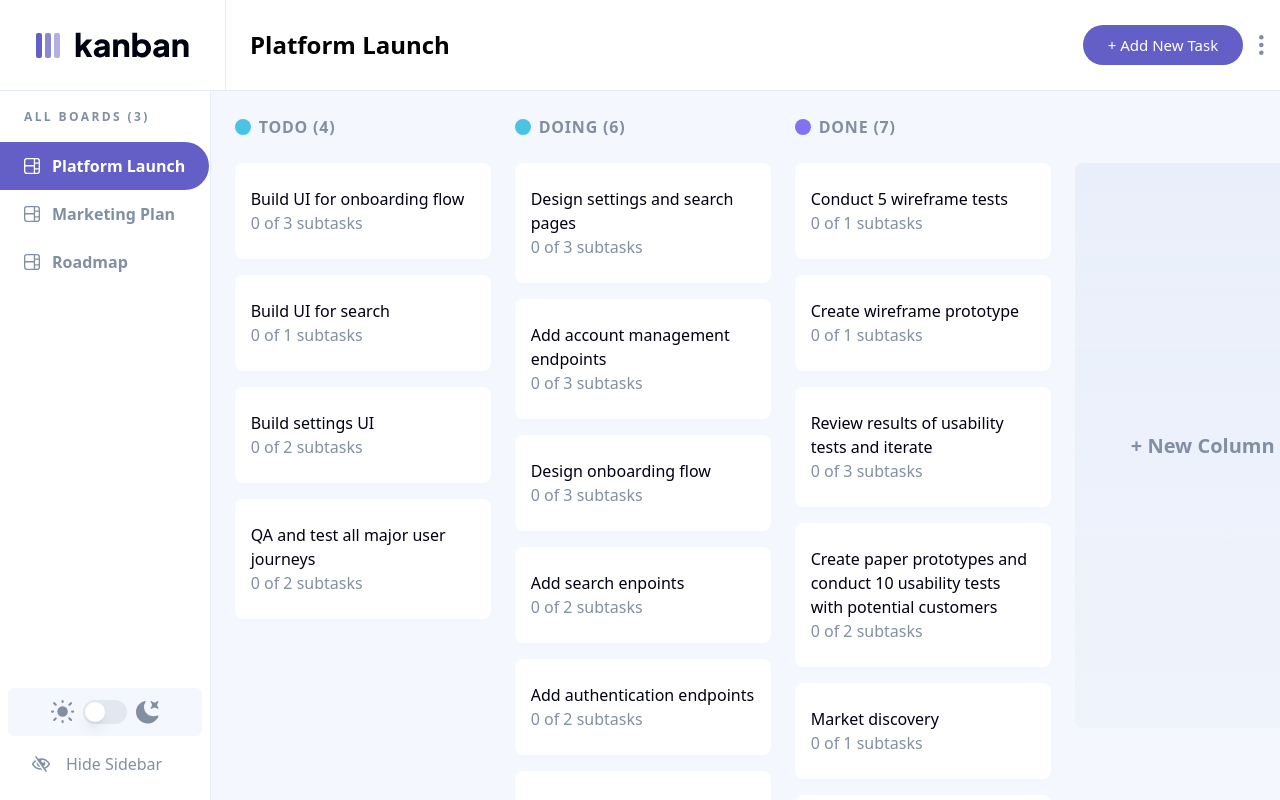
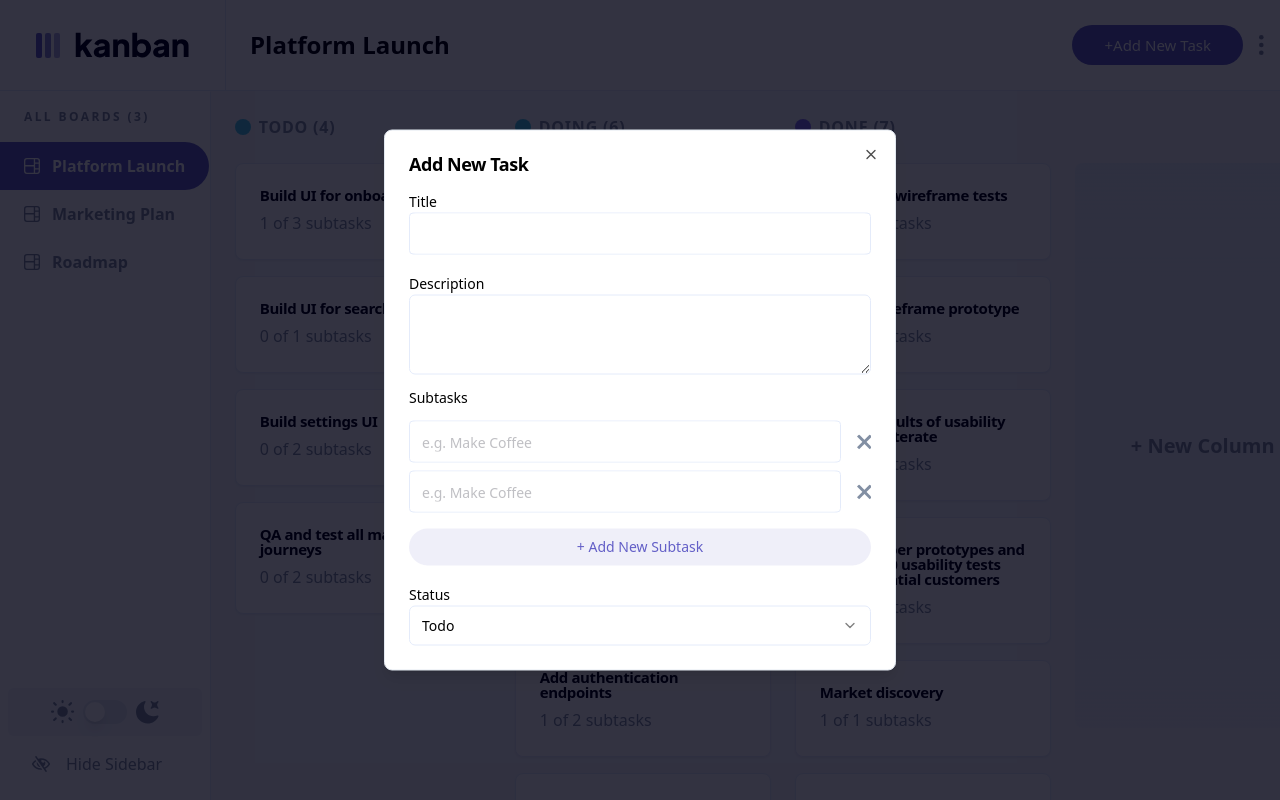
Before and after one commit to Krymancer/kanban-task-management, a Next.js app: page / in a window 1280 px wide. Both pictures are taken after a click on the button "+ Add New Task". Built offline with nearby package versions, Linux system fonts and the light colour scheme.

Commit message:
feat: add task dialog

```diff
--- a/package.json
+++ b/package.json
@@ -11,6 +11,7 @@
   "dependencies": {
     "@radix-ui/react-checkbox": "^1.0.4",
     "@radix-ui/react-dialog": "^1.0.5",
+    "@radix-ui/react-label": "^2.0.2",
     "@radix-ui/react-select": "^2.0.0",
     "@radix-ui/react-slot": "^1.0.2",
     "@radix-ui/react-switch": "^1.0.3",
--- a/src/app/components/page.tsx
+++ b/src/app/components/page.tsx
@@ -7,6 +7,7 @@ import { Select, SelectContent, SelectGroup, SelectItem, SelectTrigger, SelectVa
 import { useState } from "react";
 
 import { TextField } from "@/components/text-field";
+import { CheckboxContainer } from "@/components/checkbox";
 
 export default function ComponentsPage() {
   const [checked, setChecked] = useState(false);
@@ -24,10 +25,7 @@ export default function ComponentsPage() {
       <ThemeToggle />
       <div className="min-h-screen flex items-center justify-center gap-10 p-40">
         <div className="flex flex-col space-y-4 w-full">
-          <div className="flex gap-4 items-center bg-light-gray dark:bg-very-dark-gray h-10 p-3 rounded-md hover:bg-main-purple-hover/25 dark:hover:bg-main-purple-hover/25">
-            <Checkbox id="checkbox" />
-            <label htmlFor="checkbox" className="text-xs font-bold peer-data-[state=checked]:line-through">Checkbox</label>
-          </div>
+          <CheckboxContainer label="Checkbox" id="checkbox" />
           <TextField value={value} onChange={(e) => setValue(e.target.value)} label="Fodase" placeholder="teste 123" />
           <Select>
             <SelectTrigger className="w-full">
--- a/src/app/page.tsx
+++ b/src/app/page.tsx
@@ -3,6 +3,10 @@
 import { Header } from '@/components/header';
 import { Columns } from '@/components/columns';
 import { Sidebar } from '@/components/sidebar/desktop';
+import { Button } from '@/components/ui/button';
+import { Dialog, DialogTitle, DialogTrigger, DialogContent, DialogHeader, DialogDescription, DialogFooter } from '@/components/ui/dialog';
+import { Label } from '@/components/ui/label';
+import { Input } from '@/components/ui/input';
 
 export default function Home() {
   return (
--- a/src/components/Checkbox.tsx
+++ b/src/components/Checkbox.tsx
@@ -2,14 +2,15 @@
 
 import { CheckboxProps } from "@radix-ui/react-checkbox";
 import { Checkbox } from "./ui/checkbox";
+import { Label } from "./ui/label";
 
 type Props = { label: string; } & CheckboxProps
 
 export function CheckboxContainer(props: Props) {
   return (
     <div className="flex gap-4 items-center bg-light-gray dark:bg-very-dark-gray h-10 p-3 rounded-md hover:bg-main-purple-hover/25 dark:hover:bg-main-purple-hover/25">
-      <Checkbox id={props.id} onCheckedChange={props.onCheckedChange} value={props.value} />
-      <label htmlFor={props.id} className="text-xs font-bold peer-data-[state=checked]:line-through">{props.label}</label>
+      <Checkbox id={props.id} onCheckedChange={props.onCheckedChange} checked={props.checked} />
+      <Label htmlFor={props.id} className="text-xs font-bold peer-data-[state=checked]:line-through" >{props.label}</Label>
     </div>
   );
 }
--- a/src/components/Header.tsx
+++ b/src/components/Header.tsx
@@ -1,9 +1,17 @@
+"use client";
+
+import { useEffect, useState } from "react";
+
 import { LogoLight, LogoDark, LogoMobile } from "@/components/logos";
-
 import { SidebarPopup } from '@/components/sidebar/popup';
 import { useSelectedBoard } from '@/hooks/useSelectedBoard';
-import { Button } from './ui/button';
-import { VerticalEllipses } from '@/components/icons';
+import { Button } from '@/components/ui/button';
+import { CrossIcon, VerticalEllipses } from '@/components/icons';
+import { Dialog, DialogContent, DialogHeader, DialogTitle, DialogTrigger } from "@/components/ui/dialog";
+import { Select, SelectContent, SelectGroup, SelectItem, SelectTrigger, SelectValue } from "@/components/ui/select";
+import { TextField } from "@/components/text-field";
+import { Label } from "@/components/ui/label";
+import { Textarea } from "@/components/ui/textarea";
 
 function Logo() {
   return (
@@ -18,6 +26,14 @@ function Logo() {
 export function Header() {
   const { selected } = useSelectedBoard();
 
+  const [isClient, setIsClient] = useState(false)
+
+  useEffect(() => {
+    setIsClient(true)
+  }, [])
+
+  if (!isClient) return null;
+
   return (
     <header className='flex items-center dark:bg-dark-gray border-b border-b-lines-light dark:border-b-lines-dark'>
       <div className='flex flex-col gap-4 px-4 py-5 sm:px-9 sm:py-8 sm:border-r border-r-lines-light dark:border-r-lines-dark'>
@@ -31,12 +47,59 @@ export function Header() {
         </div>
 
         <div className='flex gap-4 items-center'>
-          <Button className='min-w-12 w-12 sm:hidden' onClick={() => { }}>
-            +
-          </Button>
-          <Button className='hidden min-w-40 w-40 sm:flex' size="lg" onClick={() => { }}>
-            + Add New Task
-          </Button>
+          <Dialog>
+            <DialogTrigger asChild>
+              <Button className='' size="lg" onClick={() => { }}>
+                + <span className="hidden sm:block">Add New Task</span>
+              </Button>
+            </DialogTrigger>
+            <DialogContent>
+              <DialogHeader>
+                <DialogTitle className="font-bold text-start w-full flex justify-between">
+                  Add New Task
+                </DialogTitle>
+              </DialogHeader>
+              <div className="flex flex-col gap-4">
+                <div>
+                  <Label>Title</Label>
+                  <TextField value="" onChange={() => { }} />
+                </div>
+                <div>
+                  <Label>Description</Label>
+                  <Textarea />
+                </div>
+                <div className="flex flex-col gap-4">
+                  <Label>Subtasks</Label>
+                  <div className="flex flex-col gap-2">
+                    <div className="flex gap-4 items-center">
+                      <TextField value="" placeholder="e.g. Make Coffee" onChange={() => { }} />
+                      <CrossIcon />
+                    </div>
+                    <div className="flex gap-4 items-center">
+                      <TextField value="" placeholder="e.g. Make Coffee" onChange={() => { }} />
+                      <CrossIcon />
+                    </div>
+                    <Button variant="secondary" className="w-full mt-2">+ Add New Subtask</Button>
+                  </div>
+                </div>
+                <div>
+                  <Label>Status</Label>
+                  <Select defaultValue={"Todo"} value={"Todo"}>
+                    <SelectTrigger className="w-full">
+                      <SelectValue placeholder="Select..." defaultValue={"Todo"} />
+                    </SelectTrigger>
+                    <SelectContent>
+                      <SelectGroup>
+                        <SelectItem value="Todo">Todo</SelectItem>
+                        <SelectItem value="Doing">Doing</SelectItem>
+                        <SelectItem value="Done">Done</SelectItem>
+                      </SelectGroup>
+                    </SelectContent>
+                  </Select>
+                </div>
+              </div>
+            </DialogContent>
+          </Dialog>
           <VerticalEllipses />
         </div>
       </div>
--- a/src/components/columns/colored-circle.tsx
+++ b/src/components/columns/colored-circle.tsx
@@ -1,4 +1,17 @@
+"use client";
+
+import { useEffect, useState } from "react";
+
 export function ColoredCircle() {
+  const [isClient, setIsClient] = useState(false)
+
+  useEffect(() => {
+    setIsClient(true)
+  }, [])
+
+  if (!isClient) return null;
+
+
   const colors = 3;
   const randomColor = Math.floor(Math.random() * colors);
 
--- a/src/components/columns/row-item.tsx
+++ b/src/components/columns/row-item.tsx
@@ -1,12 +1,64 @@
 import { Task } from "@/types/board";
+import { Card, CardFooter, CardHeader, CardTitle } from "@/components/ui/card";
+import { DialogHeader, DialogTrigger, Dialog, DialogContent, DialogTitle, DialogDescription, DialogFooter, DialogClose } from "@/components/ui/dialog";
+import { Select, SelectContent, SelectGroup, SelectItem, SelectLabel, SelectTrigger, SelectValue } from "@/components/ui/select";
+
+import { CheckboxContainer } from "@/components/checkbox";
+import { VerticalEllipses } from "../icons";
+
 
 type RowItemProps = Task;
 
-export function RowItem({ title, subtasks }: RowItemProps) {
+export function RowItem({ title, description, status, subtasks }: RowItemProps) {
+
+  const completedSubtasks = subtasks.filter(subtask => subtask.isCompleted).length;
+  const totalSubtasks = subtasks.length;
+
   return (
-    <div className='px-4 py-6 rounded-lg max-w-64 bg-white dark:bg-dark-gray text-black dark:text-white  '>
-      <h1>{title}</h1>
-      <p className='text-medium-gray'>{`0 of ${subtasks.length} subtasks`}</p>
-    </div>
+    <Dialog>
+      <DialogTrigger asChild>
+        <Card className="max-w-64">
+          <CardHeader className="pb-2">
+            <CardTitle>{title}</CardTitle>
+          </CardHeader>
+          <CardFooter className='text-medium-gray'>
+            {`${completedSubtasks} of ${totalSubtasks} subtasks`}
+          </CardFooter>
+        </Card>
+      </DialogTrigger>
+
+      <DialogContent className="w-[300px] sm:w-[480px]">
+        <DialogHeader>
+          <DialogTitle className="font-bold text-start w-full flex justify-between">
+            {title}
+            <VerticalEllipses className="mr-4" />
+          </DialogTitle>
+        </DialogHeader>
+        <DialogDescription className="w-full flex flex-col gap-4">
+          {description}
+        </DialogDescription>
+        <div>
+          <h3 className="text-black dark:text-white font-bold mb-4">Subtasks ({completedSubtasks} of {totalSubtasks})</h3>
+          <div className="flex flex-col gap-2">
+            {subtasks.map((subtask, index) => (<CheckboxContainer key={index} label={subtask.title} checked={subtask.isCompleted} />))}
+          </div>
+        </div>
+        <div>
+          <h3 className="text-black dark:text-white font-bold mb-4">Current status {status}</h3>
+          <Select defaultValue={status} value={status}>
+            <SelectTrigger className="w-full">
+              <SelectValue placeholder="Select..." defaultValue={status} />
+            </SelectTrigger>
+            <SelectContent>
+              <SelectGroup>
+                <SelectItem value="Todo">Todo</SelectItem>
+                <SelectItem value="Doing">Doing</SelectItem>
+                <SelectItem value="Done">Done</SelectItem>
+              </SelectGroup>
+            </SelectContent>
+          </Select>
+        </div>
+      </DialogContent>
+    </Dialog>
   )
 }
--- a/src/components/text-field.tsx
+++ b/src/components/text-field.tsx
@@ -7,7 +7,6 @@ import { cn } from "@/lib/utils";
 interface TextFieldProps extends Omit<React.HTMLAttributes<HTMLLabelElement>, 'onChange'> {
   onChange: (event: ChangeEvent<HTMLInputElement>) => void;
   value: string;
-  label: string;
   placeholder?: string;
 }
 
--- /dev/null
+++ b/src/components/ui/card.tsx
@@ -0,0 +1,79 @@
+import * as React from "react"
+
+import { cn } from "@/lib/utils"
+
+const Card = React.forwardRef<
+  HTMLDivElement,
+  React.HTMLAttributes<HTMLDivElement>
+>(({ className, ...props }, ref) => (
+  <div
+    ref={ref}
+    className={cn(
+      "rounded-lg border border-lines-light bg-white text-black shadow-sm dark:border-lines-dark dark:bg-dark-gray dark:text-white",
+      className
+    )}
+    {...props}
+  />
+))
+Card.displayName = "Card"
+
+const CardHeader = React.forwardRef<
+  HTMLDivElement,
+  React.HTMLAttributes<HTMLDivElement>
+>(({ className, ...props }, ref) => (
+  <div
+    ref={ref}
+    className={cn("flex flex-col space-y-1.5 p-6", className)}
+    {...props}
+  />
+))
+CardHeader.displayName = "CardHeader"
+
+const CardTitle = React.forwardRef<
+  HTMLParagraphElement,
+  React.HTMLAttributes<HTMLHeadingElement>
+>(({ className, ...props }, ref) => (
+  <h3
+    ref={ref}
+    className={cn(
+      "text-[15px] font-semibold leading-none tracking-tight",
+      className
+    )}
+    {...props}
+  />
+))
+CardTitle.displayName = "CardTitle"
+
+const CardDescription = React.forwardRef<
+  HTMLParagraphElement,
+  React.HTMLAttributes<HTMLParagraphElement>
+>(({ className, ...props }, ref) => (
+  <p
+    ref={ref}
+    className={cn("text-sm text-slate-500 dark:text-slate-400", className)}
+    {...props}
+  />
+))
+CardDescription.displayName = "CardDescription"
+
+const CardContent = React.forwardRef<
+  HTMLDivElement,
+  React.HTMLAttributes<HTMLDivElement>
+>(({ className, ...props }, ref) => (
+  <div ref={ref} className={cn("p-6 pt-0", className)} {...props} />
+))
+CardContent.displayName = "CardContent"
+
+const CardFooter = React.forwardRef<
+  HTMLDivElement,
+  React.HTMLAttributes<HTMLDivElement>
+>(({ className, ...props }, ref) => (
+  <div
+    ref={ref}
+    className={cn("flex items-center p-6 pt-0", className)}
+    {...props}
+  />
+))
+CardFooter.displayName = "CardFooter"
+
+export { Card, CardHeader, CardFooter, CardTitle, CardDescription, CardContent }
--- a/src/components/ui/dialog.tsx
+++ b/src/components/ui/dialog.tsx
@@ -38,12 +38,16 @@ const DialogContent = React.forwardRef<
     <DialogPrimitive.Content
       ref={ref}
       className={cn(
-        "fixed left-[50%] top-[50%] z-50 grid w-full max-w-lg translate-x-[-50%] translate-y-[-50%] gap-4 border border-slate-200 bg-white p-6 shadow-lg duration-200 data-[state=open]:animate-in data-[state=closed]:animate-out data-[state=closed]:fade-out-0 data-[state=open]:fade-in-0 data-[state=closed]:zoom-out-95 data-[state=open]:zoom-in-95 data-[state=closed]:slide-out-to-left-1/2 data-[state=closed]:slide-out-to-top-[48%] data-[state=open]:slide-in-from-left-1/2 data-[state=open]:slide-in-from-top-[48%] sm:rounded-lg dark:border-slate-800 dark:bg-slate-950",
+        "fixed left-[50%] top-[50%] z-50 grid w-full max-w-lg translate-x-[-50%] translate-y-[-50%] gap-4 border border-slate-200 bg-white p-6 shadow-lg duration-200 data-[state=open]:animate-in data-[state=closed]:animate-out data-[state=closed]:fade-out-0 data-[state=open]:fade-in-0 data-[state=closed]:zoom-out-95 data-[state=open]:zoom-in-95 data-[state=closed]:slide-out-to-left-1/2 data-[state=closed]:slide-out-to-top-[48%] data-[state=open]:slide-in-from-left-1/2 data-[state=open]:slide-in-from-top-[48%] sm:rounded-lg dark:border-slate-800 dark:bg-dark-gray",
         className
       )}
       {...props}
     >
       {children}
+      <DialogPrimitive.Close className="absolute right-4 top-4 rounded-sm opacity-70 ring-offset-white transition-opacity hover:opacity-100 focus:outline-none focus:ring-2 focus:ring-slate-950 focus:ring-offset-2 disabled:pointer-events-none data-[state=open]:bg-slate-100 data-[state=open]:text-slate-500 dark:ring-offset-slate-950 dark:focus:ring-slate-300 dark:data-[state=open]:bg-slate-800 dark:data-[state=open]:text-slate-400">
+        <X className="h-4 w-4" />
+        <span className="sr-only">Close</span>
+      </DialogPrimitive.Close>
     </DialogPrimitive.Content>
   </DialogPortal>
 ))
--- /dev/null
+++ b/src/components/ui/label.tsx
@@ -0,0 +1,26 @@
+"use client"
+
+import * as React from "react"
+import * as LabelPrimitive from "@radix-ui/react-label"
+import { cva, type VariantProps } from "class-variance-authority"
+
+import { cn } from "@/lib/utils"
+
+const labelVariants = cva(
+  "text-sm font-medium leading-none peer-disabled:cursor-not-allowed peer-disabled:opacity-70"
+)
+
+const Label = React.forwardRef<
+  React.ElementRef<typeof LabelPrimitive.Root>,
+  React.ComponentPropsWithoutRef<typeof LabelPrimitive.Root> &
+    VariantProps<typeof labelVariants>
+>(({ className, ...props }, ref) => (
+  <LabelPrimitive.Root
+    ref={ref}
+    className={cn(labelVariants(), className)}
+    {...props}
+  />
+))
+Label.displayName = LabelPrimitive.Root.displayName
+
+export { Label }
--- /dev/null
+++ b/src/components/ui/textarea.tsx
@@ -0,0 +1,24 @@
+import * as React from "react"
+
+import { cn } from "@/lib/utils"
+
+export interface TextareaProps
+  extends React.TextareaHTMLAttributes<HTMLTextAreaElement> { }
+
+const Textarea = React.forwardRef<HTMLTextAreaElement, TextareaProps>(
+  ({ className, ...props }, ref) => {
+    return (
+      <textarea
+        className={cn(
+          "flex min-h-[80px] w-full rounded-md border border-lines-light bg-white px-3 py-2 text-sm ring-offset-white placeholder:text-slate-500 focus-visible:outline-none focus-visible:ring-2 focus-visible:ring-slate-950 focus-visible:ring-offset-2 disabled:cursor-not-allowed disabled:opacity-50 dark:border-lines-dark dark:bg-very-dark-gray dark:ring-offset-slate-950 dark:placeholder:text-medium-gray dark:focus-visible:ring-slate-300",
+          className
+        )}
+        ref={ref}
+        {...props}
+      />
+    )
+  }
+)
+Textarea.displayName = "Textarea"
+
+export { Textarea }
```
Also changed, not shown: 1 other file (tests, documents, lock files or other folders).
